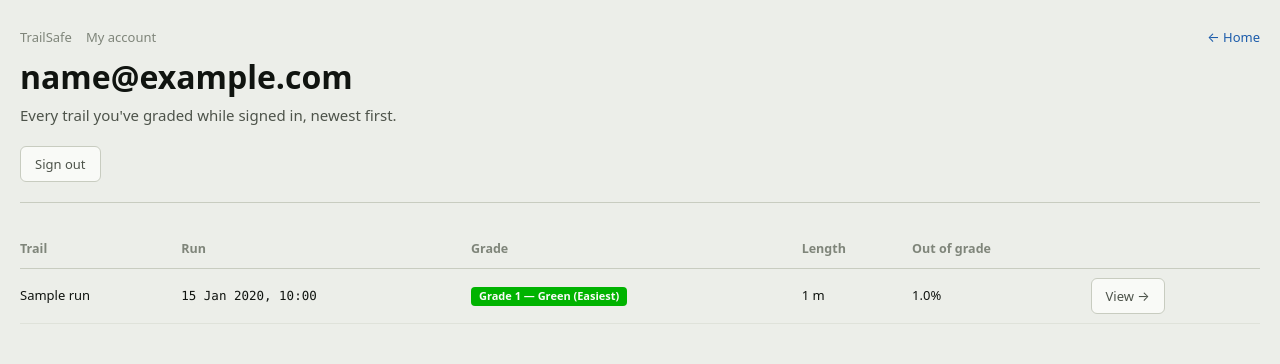
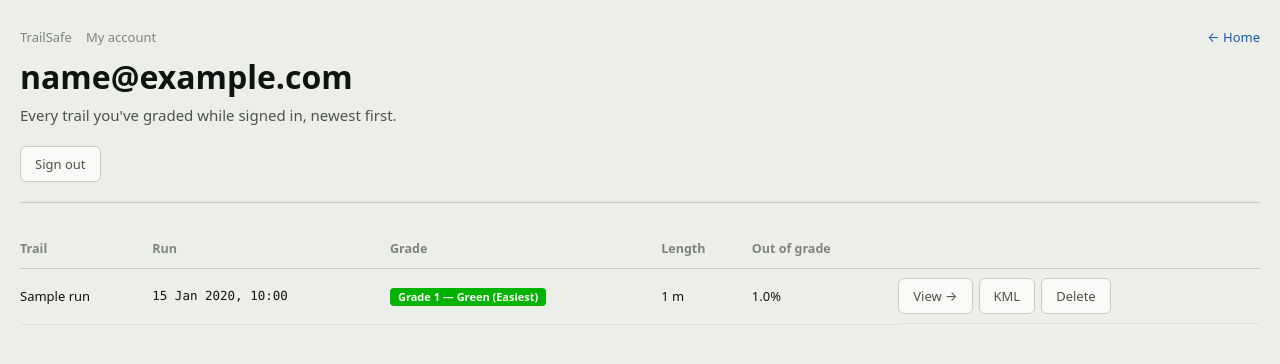
Before and after one commit to Sheasheak/lidar-trail-audit, a Flask app: page /account in a window 1280 px wide. Shown: the top 364 px of the page. Run offline with Flask 3, Linux system fonts and the light colour scheme; a user stored in the database is signed in; tables that the repository leaves empty hold one stand-in row (values such as "Sample post").

Commit message:
Add KML download, explicit save-to-account, and a bare version picker
- /run/<id>/kml and /account/kml/<id>: download the trail line that
  was actually graded, as .kml. RUN_KML was already being stored in
  memory but nothing ever served it back out.
- /run/<id>/save (login_required): save a run retroactively if it
  happened before signing in, or wasn't auto-saved for some other
  reason. Result page now shows "Saved to your account", "Save to my
  account", or "Sign in to save this run" depending on state, tracked
  via a lightweight in-memory SAVED_RUN_IDS map (runs.py) so the
  check doesn't need a DB round trip per page view.
- /account/delete/<id>: remove a saved run, scoped to the owning user
  (verified both saved_kml and delete_run 404 for another account's
  run id rather than leaking/allowing cross-user access).
- New /versions page: a genuinely bare two-button picker between the
  current app and the archived /legacy build, no audit.css — per
  request, styled only by size. Landing page's "for Space Prize
  judges" button now routes through it instead of linking to /legacy
  directly.

Co-Authored-By: Claude Sonnet 5 <noreply@anthropic.com>

```diff
--- a/trail_grader/app.py
+++ b/trail_grader/app.py
@@ -1,14 +1,14 @@
-import json, os, threading, traceback, uuid, webbrowser
+import json, os, re, threading, traceback, uuid, webbrowser
 from collections import OrderedDict
 from datetime import datetime
 
-from flask import Flask, abort, jsonify, redirect, render_template, request, url_for
-from flask_login import LoginManager, current_user
+from flask import Flask, Response, abort, jsonify, redirect, render_template, request, url_for
+from flask_login import LoginManager, current_user, login_required
 
 import grader_v11 as gv11
 from extensions import limiter
 from models import SavedRun, User, db
-from runs import MAX_RUNS, RUNS, RUN_KML, run_audit_and_store
+from runs import MAX_RUNS, RUNS, RUN_KML, SAVED_RUN_IDS, run_audit_and_store
 
 try:
     from dotenv import load_dotenv
@@ -233,6 +233,14 @@ def editor():
     return render_template('editor.html')
 
 
+@app.route('/versions')
+def versions():
+    """Bare picker between the live current version and the archived
+    pre-October /legacy build — deliberately unstyled (no audit.css) so
+    it can't be mistaken for favouring either option."""
+    return render_template('versions.html')
+
+
 @app.route('/roadmap/vision')
 def roadmap_vision():
     """R&D status page for the AI trail camera / hazard-detection roadmap
@@ -334,15 +342,49 @@ def audit():
     # in-memory, server-restart-ephemeral cache, so a saved run referencing
     # a dem_id that's since been evicted couldn't be faithfully re-run later.
     if current_user.is_authenticated and dem_source is None:
-        db.session.add(SavedRun(
-            user_id=current_user.id, trail_name=trail_name, kml_bytes=kml_bytes,
-            stated_grade=stated_grade, want_sideslope=want_sideslope,
-            overall_grade=result.get('overall_grade'), avg_gradient=result.get('avg_gradient'),
-            trail_length_m=result.get('trail_length_m'), out_of_grade_pct=result.get('out_of_grade_pct'),
-        ))
-        db.session.commit()
+        _save_run(run_id, current_user, trail_name, kml_bytes, stated_grade, want_sideslope, result)
 
     return redirect(url_for('view_run', run_id=run_id))
+
+
+def _save_run(run_id, user, trail_name, kml_bytes, stated_grade, want_sideslope, result):
+    """Shared by /audit's auto-save (when already signed in) and the result
+    page's explicit "Save to my account" button (for a run that happened
+    before signing in, or a custom-DEM run's text-only fields)."""
+    saved = SavedRun(
+        user_id=user.id, trail_name=trail_name, kml_bytes=kml_bytes,
+        stated_grade=stated_grade, want_sideslope=want_sideslope,
+        overall_grade=result.get('overall_grade'), avg_gradient=result.get('avg_gradient'),
+        trail_length_m=result.get('trail_length_m'), out_of_grade_pct=result.get('out_of_grade_pct'),
+    )
+    db.session.add(saved)
+    db.session.commit()
+    SAVED_RUN_IDS[run_id] = saved.id
+    return saved
+
+
+@app.route('/run/<run_id>/save', methods=['POST'])
+@login_required
+def save_run(run_id):
+    result = RUNS.get(run_id)
+    kml_bytes = RUN_KML.get(run_id)
+    if result is None or kml_bytes is None:
+        abort(404)
+    if run_id not in SAVED_RUN_IDS:
+        _save_run(run_id, current_user, result.get('trail_name', 'Trail'), kml_bytes,
+                  result.get('stated_grade', 4), bool(result.get('sideslopes')), result)
+    return redirect(url_for('view_run', run_id=run_id))
+
+
+@app.route('/run/<run_id>/kml')
+def run_kml(run_id):
+    kml_bytes = RUN_KML.get(run_id)
+    if kml_bytes is None:
+        abort(404)
+    trail_name = (RUNS.get(run_id) or {}).get('trail_name', 'trail')
+    safe_name = re.sub(r'[^A-Za-z0-9_-]+', '_', trail_name).strip('_') or 'trail'
+    return Response(kml_bytes, mimetype='application/vnd.google-earth.kml+xml',
+                     headers={'Content-Disposition': 'attachment; filename="%s.kml"' % safe_name})
 
 
 @app.route('/run/<run_id>')
@@ -353,6 +395,7 @@ def view_run(run_id):
             'That result is no longer held in memory — the server keeps the last '
             '%d runs. Run the audit again.' % MAX_RUNS, 404)
     return render_template('result_v11.html', run_id=run_id, r=result,
+                           is_saved=run_id in SAVED_RUN_IDS, has_kml=run_id in RUN_KML,
                            grade_colours=gv11.GRADE_COLOURS,
                            server_key_available=bool(_anthropic_client))
 
--- a/trail_grader/auth.py
+++ b/trail_grader/auth.py
@@ -6,7 +6,7 @@ targets in this app."""
 import re
 
 import grader_v11 as gv11
-from flask import Blueprint, redirect, render_template, request, url_for
+from flask import Blueprint, Response, redirect, render_template, request, url_for
 from flask_login import current_user, login_required, login_user, logout_user
 
 from extensions import limiter
@@ -96,3 +96,21 @@ def rerun(saved_run_id):
         return render_template('account.html', runs=current_user.runs.all(),
                                grade_colours=gv11.GRADE_COLOURS, error=error), status
     return redirect(url_for('view_run', run_id=run_id))
+
+
+@auth_bp.route('/account/kml/<int:saved_run_id>')
+@login_required
+def saved_kml(saved_run_id):
+    saved = SavedRun.query.filter_by(id=saved_run_id, user_id=current_user.id).first_or_404()
+    safe_name = re.sub(r'[^A-Za-z0-9_-]+', '_', saved.trail_name).strip('_') or 'trail'
+    return Response(saved.kml_bytes, mimetype='application/vnd.google-earth.kml+xml',
+                     headers={'Content-Disposition': 'attachment; filename="%s.kml"' % safe_name})
+
+
+@auth_bp.route('/account/delete/<int:saved_run_id>', methods=['POST'])
+@login_required
+def delete_run(saved_run_id):
+    saved = SavedRun.query.filter_by(id=saved_run_id, user_id=current_user.id).first_or_404()
+    db.session.delete(saved)
+    db.session.commit()
+    return redirect(url_for('auth.account'))
--- a/trail_grader/runs.py
+++ b/trail_grader/runs.py
@@ -15,6 +15,13 @@ import grader_v11 as gv11
 RUNS = OrderedDict()
 RUN_KML = OrderedDict()
 MAX_RUNS = 12
+
+# run_id -> SavedRun.id, for runs saved to an account — lets the result page
+# show "Saved ✓" instead of a Save button without a DB round trip on
+# every view. UI nicety only, not authoritative: resets on restart same as
+# RUNS/RUN_KML, so worst case after a redeploy the button offers to save
+# again rather than silently refusing to.
+SAVED_RUN_IDS = {}
 
 
 def run_audit_and_store(kml_bytes, trail_name, stated_grade, want_sideslope, dem_source=None):
--- a/trail_grader/templates/account.html
+++ b/trail_grader/templates/account.html
@@ -53,9 +53,14 @@
           </td>
           <td>{{ (run.trail_length_m or 0)|round|int }} m</td>
           <td>{{ run.out_of_grade_pct if run.out_of_grade_pct is not none else '—' }}{% if run.out_of_grade_pct is not none %}%{% endif %}</td>
-          <td>
+          <td style="display:flex;gap:6px;flex-wrap:wrap">
             <form method="post" action="{{ url_for('auth.rerun', saved_run_id=run.id) }}">
               <button type="submit" class="ghost">View →</button>
+            </form>
+            <a href="{{ url_for('auth.saved_kml', saved_run_id=run.id) }}"><button type="button" class="ghost">KML</button></a>
+            <form method="post" action="{{ url_for('auth.delete_run', saved_run_id=run.id) }}"
+                  onsubmit="return confirm('Delete this saved run? This can\'t be undone.');">
+              <button type="submit" class="ghost">Delete</button>
             </form>
           </td>
         </tr>
--- a/trail_grader/templates/landing.html
+++ b/trail_grader/templates/landing.html
@@ -142,7 +142,7 @@
         <span class="sub">No GIS experience needed — draw a line or upload a KML.</span>
       </div>
       <p style="margin:16px 0 0">
-        <a class="btn-link" href="/legacy/"><button type="button" class="ghost">Original version (for Space Prize judges) →</button></a>
+        <a class="btn-link" href="{{ url_for('versions') }}"><button type="button" class="ghost">Current vs. original version (for Space Prize judges) →</button></a>
       </p>
       <div class="grade-spectrum">
         <div class="bar">
```
Also changed, not shown: trail_grader/templates/result_v11.html (+14 -0 lines), trail_grader/templates/versions.html (added, +12 -0 lines).
